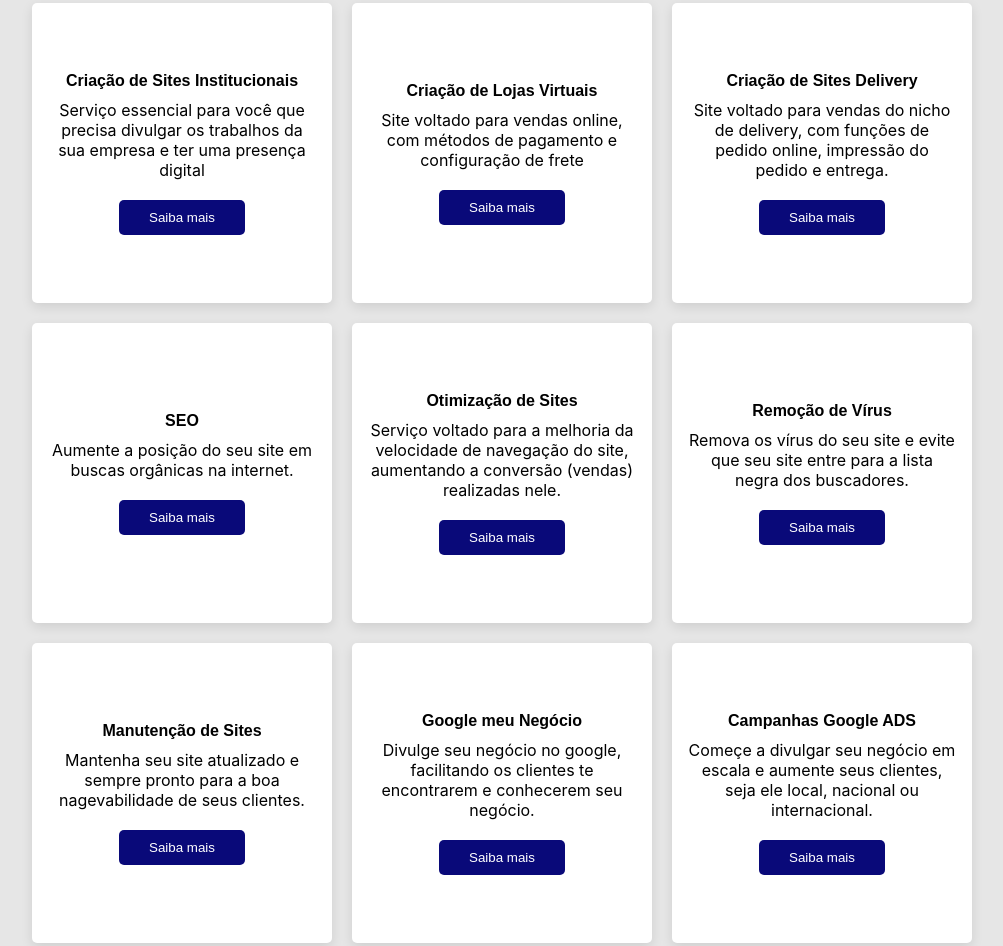
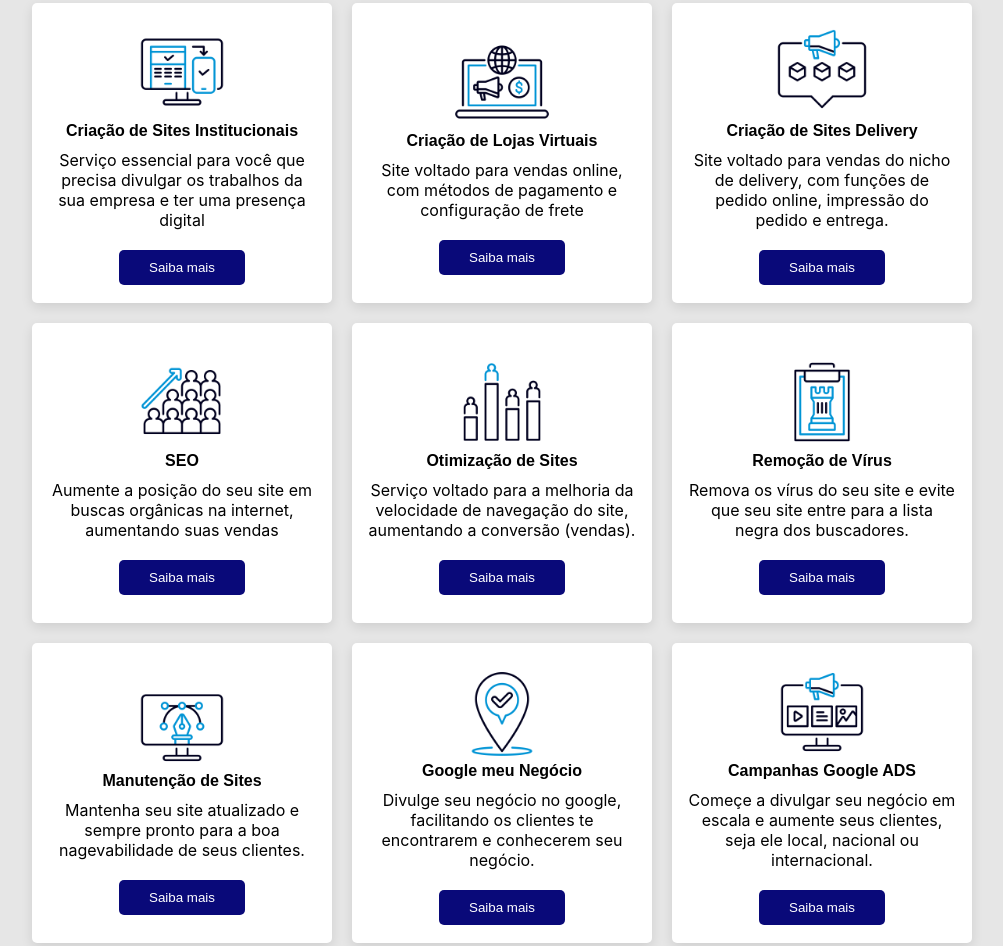
Before and after one commit to andrey-simoes/portfolio-flexbox, a plain HTML site: page index.html in a window 1280 px wide. Shown: the part 888-1834 px from the top of the page, without its empty margins (138-1141 px from the left). Drawn offline with Linux system fonts and the light colour scheme.

Commit message:
alteração na seçião serviços

```diff
--- a/index.html
+++ b/index.html
@@ -21,17 +21,17 @@
                 <h2>Andrey Simões</h2>
             </div>
             <nav id="nav">
-              <button aria-label="Abrir Menu" id="btn-mobile" aria-haspopup="true" aria-controls="menu" aria-expanded="false">Menu
+            <button aria-label="Abrir Menu" id="btn-mobile" aria-haspopup="true" aria-controls="menu" aria-expanded="false">Menu
                 <span id="hamburger"></span>
-              </button>
-              <ul id="menu" role="menu">
+            </button>
+            <ul id="menu" role="menu">
                 <li><a href="#sobre">Sobre</a></li>
                 <li><a href="#servicos">Serviços</a></li>
                 <li><a href="#portfolio">Portfólio</a></li>
                 <li><a href="/">Contato</a></li>
-              </ul>
+            </ul>
             </nav>
-          </header>
+        </header>
 
         <div class="flex-banner">
 
@@ -70,54 +70,80 @@
 
         <div  class="flex-container">
             <div class="card">
+                <div class="card-image">
+                <img class="icon-services" src="/images/institucional.png" alt="">
                 <h3>Criação de Sites Institucionais</h3>
+                </div>
             <p>Serviço essencial para você que precisa divulgar os trabalhos da sua empresa e ter uma presença digital</p>
             <a href="https://wa.me/5527997863549" target="blank"><button class="card-button">Saiba mais</button></a>
             </div>
             <div class="card">
+                <div class="card-image">
+                <img class="icon-services" src="/images/loja virtual.png" alt="">
                 <h3>Criação de Lojas Virtuais</h3>
+                </div>
                 <p>Site voltado para vendas online, com métodos de pagamento e configuração de frete
                 </p>
-                <a href="wa.me/5527997863549" target="blank"><button class="card-button">Saiba mais</button></a>
+                <a href="https://wa.me/5527997863549" target="blank"><button class="card-button">Saiba mais</button></a>
             </div>
             <div class="card">
+                <div class="card-image">
+                <img class="icon-services" src="/images/delivery.png" alt="">
                 <h3>Criação de Sites Delivery</h3>
+                </div>
                 <p>Site voltado para vendas do nicho de delivery, com funções de pedido online, impressão do pedido e entrega.
                 </p>
-                <a href="wa.me/5527997863549" target="blank"><button class="card-button">Saiba mais</button></a>
+                <a href="https://wa.me/5527997863549" target="blank"><button class="card-button">Saiba mais</button></a>
             </div>
             <div class="card">
+                <div class="card-image">
+                <img class="icon-services" src="/images/seo.png" alt="">
                 <h3>SEO</h3>
-                <p>Aumente a posição do seu site em buscas orgânicas na internet.</p>
-                <a href="wa.me/5527997863549" target="blank"><button class="card-button">Saiba mais</button></a>
+                </div>
+                <p>Aumente a posição do seu site em buscas orgânicas na internet, aumentando suas vendas</p>
+                <a href="https://wa.me/5527997863549" target="blank"><button class="card-button">Saiba mais</button></a>
             </div>
             <div class="card">
+                <div class="card-image">
+                <img class="icon-services" src="/images/otimização.png" alt="">
                 <h3>Otimização de Sites</h3>
-                <p>Serviço voltado para a melhoria da velocidade de navegação do site, aumentando a conversão (vendas) realizadas nele.
-                </p>
-                <a href="wa.me/5527997863549" target="blank"><button class="card-button">Saiba mais</button></a>
+                </div>
+                <p>Serviço voltado para a melhoria da velocidade de navegação do site, aumentando a conversão (vendas).</p>
+                <a href="https://wa.me/5527997863549" target="blank"><button class="card-button">Saiba mais</button></a>
             </div>
             <div class="card">
+                <div class="card-image">
+                <img class="icon-services" src="/images/remoção de virus.png" alt="">
                 <h3>Remoção de Vírus</h3>
+                </div>
                 <p>Remova os vírus do seu site e evite que seu site entre para a lista negra dos buscadores.</p>
-                <a href="wa.me/5527997863549" target="blank"><button class="card-button">Saiba mais</button></a>
+                <a href="https://wa.me/5527997863549" target="blank"><button class="card-button">Saiba mais</button></a>
             </div>
             <div class="card">
+                <div class="card-image">
+                <img class="icon-services" src="/images/manutenção.png" alt="">
                 <h3>Manutenção de Sites</h3>
+                </div>
                 <p>Mantenha seu site atualizado e sempre pronto para a boa nagevabilidade de seus clientes.</p>
-                <a href="wa.me/5527997863549" target="blank"><button class="card-button">Saiba mais</button></a>
+                <a href="https://wa.me/5527997863549" target="blank"><button class="card-button">Saiba mais</button></a>
             </div>
             <div class="card">
+                <div class="card-image">
+                <img class="icon-services" src="/images/google business.png" alt="">
                 <h3>Google meu Negócio</h3>
+                </div>
                 <p>Divulge seu negócio no google, facilitando os clientes te encontrarem e conhecerem seu negócio.
                 </p>
-                <a href="wa.me/5527997863549" target="blank"><button class="card-button">Saiba mais</button></a>
+                <a href="https://wa.me/5527997863549" target="blank"><button class="card-button">Saiba mais</button></a>
             </div>
             <div class="card">
+                <div class="card-image">
+                <img class="icon-services" src="/images/google ads.png" alt="">
                 <h3>Campanhas Google ADS</h3>
+                </div>
                 <p>Começe a divulgar seu negócio em escala e aumente seus clientes, seja ele local, nacional ou internacional.
                 </p>
-                <a href="wa.me/5527997863549" target="blank"><button class="card-button">Saiba mais</button></a>
+                <a href="https://wa.me/5527997863549" target="blank"><button class="card-button">Saiba mais</button></a>
             </div>
         </div>
 
--- a/style.css
+++ b/style.css
@@ -127,6 +127,7 @@ a .cta{
     gap: 20px;
     max-width: 1024px;
     padding: 15px 0px;
+    padding-bottom: 100px;
 }
 
 .flex-about{
@@ -235,6 +236,7 @@ footer{
 }
 
 .section-portfolio{
+    padding-bottom: 100px;
     background-color: #fff !important;
 }
 
@@ -315,6 +317,27 @@ a {
     position: relative;
 }
 
+.icon-services{
+    width: 100px;
+    height: auto;
+}
+
+.card-image{
+    display: flex;
+    flex-direction: column;
+    justify-content: center;
+    align-items: center;
+}
+
+.small_img{
+    cursor: pointer;
+}
+
+.small_img:hover{
+    transition: all .2s ease-in-out;
+    transform: scale(1.1);
+}
+
 .mostrar{
     display: flex;
 }
@@ -355,12 +378,27 @@ a {
 
 .modal{
     background: #fff;
-    width: 90%;
+    width: 95%;
     min-width: 300px;
     padding: 0px;
-    border: 10px solid #020024;
-    box-shadow: 0 0 0 10px #e6e6e6;
+    border: 4px solid #020024;
+    box-shadow: 0 0 0 4px #e6e6e6;
     position: relative;
+}
+
+.fechar{
+    position: absolute;
+    top: -10px;
+    right: -10px;
+    width: 40px;
+    height: 40px;
+    border-radius: 50%;
+    border: 3px solid #fff;
+    background: #020024;
+    color: #fff;
+    font-size: 1.2em;
+    cursor: pointer;
+    box-shadow: 0 3px 3px 0 rgba(0, 0, 0, .3);
 }
 
 #header {
```
Also changed, not shown: images/delivery.png (added), images/google ads.png (added), images/google business.png (added), images/institucional.png (added), images/loja virtual.png (added), images/manutenção.png (added), images/otimização.png (added), images/remoção de virus.png (added), images/seo.png (added).
